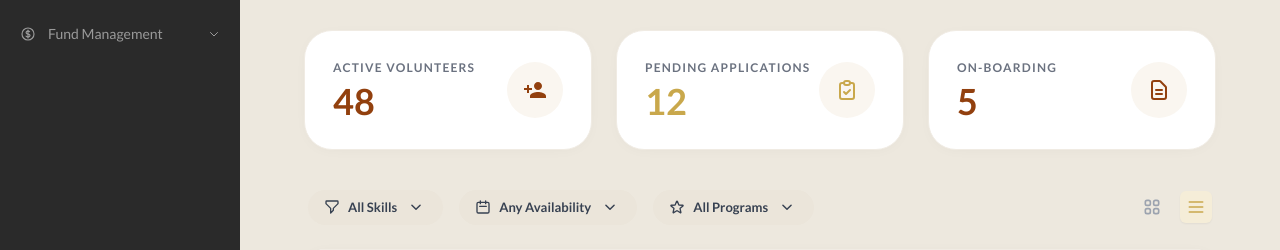
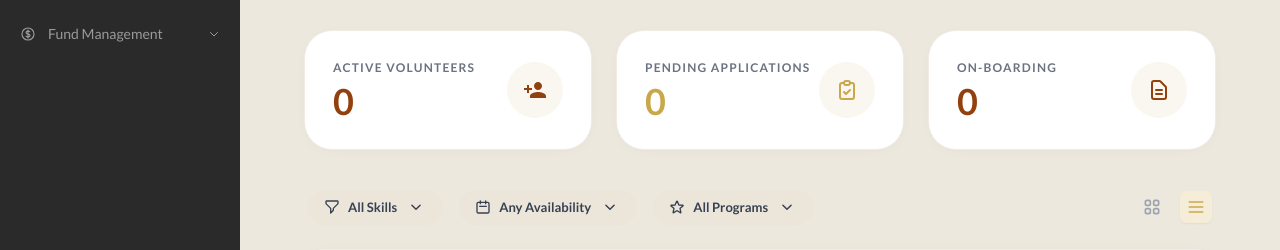
Before and after one commit to Am1r4-nr/e-doptcat, a Laravel app: page /admin/volunteers in a window 1280 px wide. Shown: the part 246-496 px from the top of the page. Run offline with Laravel 12, Linux system fonts and the light colour scheme; a user stored in the database is signed in; data comes from the database, SQL or seed files in the repository; data that the repository does not hold is empty; style sheets or scripts are compiled from the project's sources; parts of the project's set-up code (start-up, migrations or seed data) failed here and were passed over; some libraries are stand-ins or nearby versions; some web fonts are replaced.

Commit message:
fix: sync volunteer stats cards with real database counts
Co-Authored-By: Claude Sonnet 4.6 <noreply@anthropic.com>

```diff
--- a/laravel-app/app/Http/Controllers/Admin/VolunteerController.php
+++ b/laravel-app/app/Http/Controllers/Admin/VolunteerController.php
@@ -37,7 +37,13 @@ class VolunteerController extends Controller
             ];
         });
 
-        return view('admin.volunteers.index', compact('volunteers'));
+        $stats = [
+            'active'      => Volunteer::where('status', 'APPROVED')->count(),
+            'pending'     => Volunteer::where('status', 'PENDING')->count(),
+            'onboarding'  => Volunteer::where('status', 'INTERVIEWING')->count(),
+        ];
+
+        return view('admin.volunteers.index', compact('volunteers', 'stats'));
     }
 
     public function store(Request $request)
--- a/laravel-app/resources/views/admin/volunteers/index.blade.php
+++ b/laravel-app/resources/views/admin/volunteers/index.blade.php
@@ -31,7 +31,7 @@
             <div class="bg-white rounded-[28px] p-7 flex items-center justify-between shadow-[0_2px_15px_-5px_rgba(0,0,0,0.05)] border border-[#F0EBE3]">
                 <div>
                     <div class="text-[12px] font-bold text-gray-500 tracking-widest mb-1 uppercase">ACTIVE VOLUNTEERS</div>
-                    <div class="text-4xl font-bold text-amber-850">48</div>
+                    <div class="text-4xl font-bold text-amber-850" x-text="volunteers.filter(v => v.status === 'APPROVED').length"></div>
                 </div>
                 <div class="w-14 h-14 rounded-full bg-[#FAF6F0] flex items-center justify-center text-amber-850">
                     <svg class="w-6 h-6" fill="currentColor" viewBox="0 0 24 24"><path d="M15 12c2.21 0 4-1.79 4-4s-1.79-4-4-4-4 1.79-4 4 1.79 4 4 4zm-9-2V7H4v3H1v2h3v3h2v-3h3v-2H6zm9 4c-2.67 0-8 1.34-8 4v2h16v-2c0-2.66-5.33-4-8-4z"/></svg>
@@ -40,7 +40,7 @@
             <div class="bg-white rounded-[28px] p-7 flex items-center justify-between shadow-[0_2px_15px_-5px_rgba(0,0,0,0.05)] border border-[#F0EBE3]">
                 <div>
                     <div class="text-[12px] font-bold text-gray-500 tracking-widest mb-1 uppercase">PENDING APPLICATIONS</div>
-                    <div class="text-4xl font-bold text-[#C9A84C]">12</div>
+                    <div class="text-4xl font-bold text-[#C9A84C]" x-text="volunteers.filter(v => v.status === 'PENDING').length"></div>
                 </div>
                 <div class="w-14 h-14 rounded-full bg-[#FAF6F0] flex items-center justify-center text-[#C9A84C]">
                     <svg class="w-6 h-6" fill="none" stroke="currentColor" stroke-width="2" viewBox="0 0 24 24"><path stroke-linecap="round" stroke-linejoin="round" d="M9 5H7a2 2 0 00-2 2v12a2 2 0 002 2h10a2 2 0 002-2V7a2 2 0 00-2-2h-2M9 5a2 2 0 002 2h2a2 2 0 002-2M9 5a2 2 0 012-2h2a2 2 0 012 2m-6 9l2 2 4-4" /></svg>
@@ -49,7 +49,7 @@
             <div class="bg-white rounded-[28px] p-7 flex items-center justify-between shadow-[0_2px_15px_-5px_rgba(0,0,0,0.05)] border border-[#F0EBE3]">
                 <div>
                     <div class="text-[12px] font-bold text-gray-500 tracking-widest mb-1 uppercase">ON-BOARDING</div>
-                    <div class="text-4xl font-bold text-amber-850">5</div>
+                    <div class="text-4xl font-bold text-amber-850" x-text="volunteers.filter(v => v.status === 'INTERVIEWING').length"></div>
                 </div>
                 <div class="w-14 h-14 rounded-full bg-[#FAF6F0] flex items-center justify-center text-amber-850">
                     <svg class="w-6 h-6" fill="none" stroke="currentColor" stroke-width="2" viewBox="0 0 24 24"><path stroke-linecap="round" stroke-linejoin="round" d="M9 12h6m-6 4h6m2 5H7a2 2 0 01-2-2V5a2 2 0 012-2h5.586a1 1 0 01.707.293l5.414 5.414a1 1 0 01.293.707V19a2 2 0 01-2 2z" /></svg>
```
